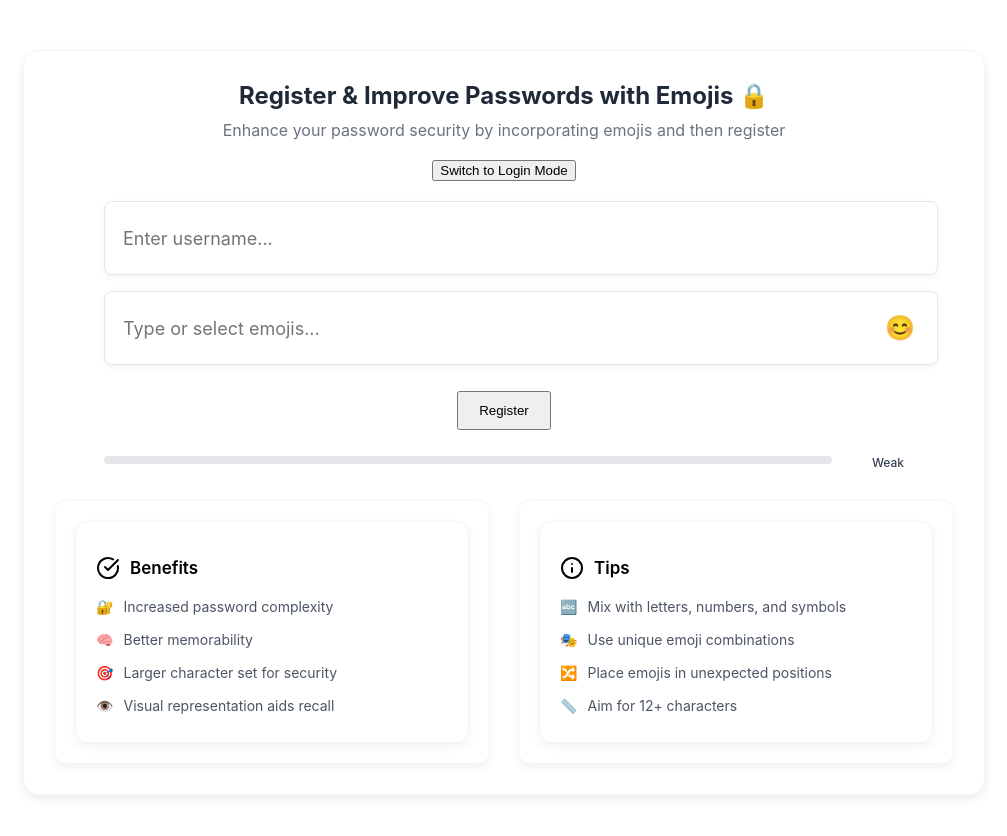
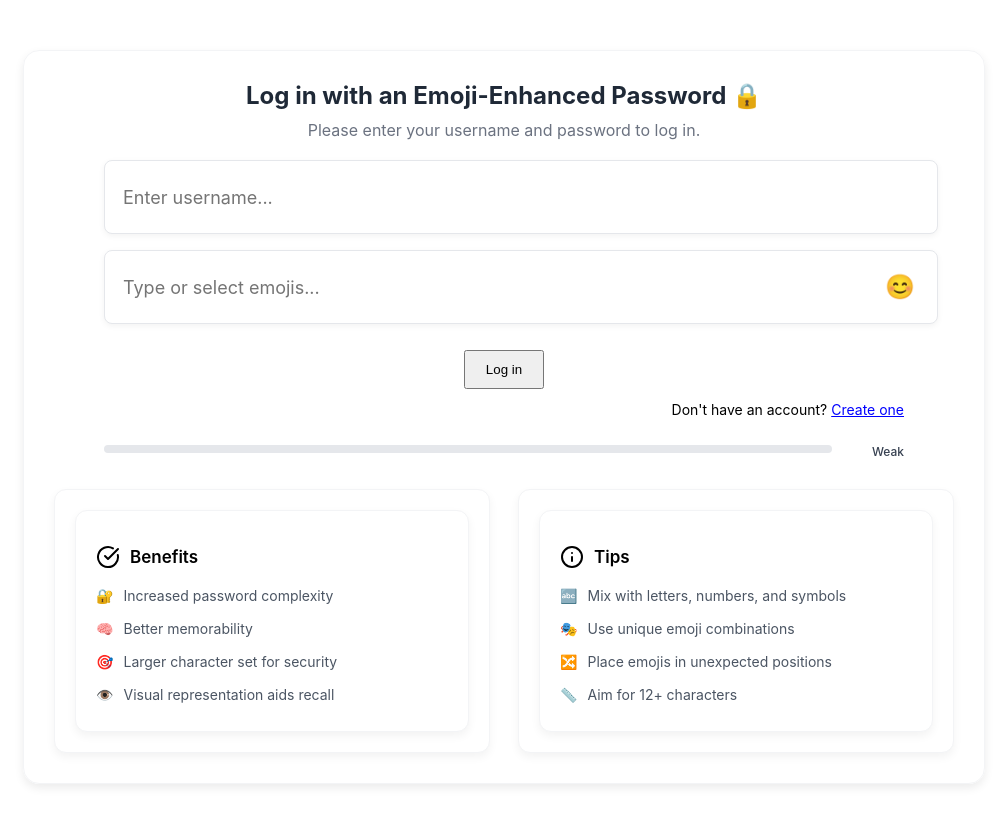
Before and after one commit to YuenKaiTing/PassMoji, a React (Create React App) app in the folder passmoji/: page / in a window 1280 px wide. Shown: the top 836 px of the page, without its empty margins (136-1143 px from the left). Built offline with nearby package versions, Linux system fonts and the light colour scheme.

Commit message:
Add a “dont have an account” for registration

```diff
--- a/passmoji/src/screens/EmojiPasswordCreator.js
+++ b/passmoji/src/screens/EmojiPasswordCreator.js
@@ -6,32 +6,24 @@ import "../styles/EmojiPasswordCreator.css";
 
 const calculatePasswordStrength = (value = "") => {
   let score = 0;
-
-  // 简单的密码强度评分逻辑
-  if (value.length > 8) score += 20;
-  if (/[A-Z]/.test(value)) score += 20;
-  if (/[0-9]/.test(value)) score += 20;
-  // 如果你想让“表情符号”加分，可以加一个正则检测 \p{Extended_Pictographic}
-  if (/[^A-Za-z0-9]/.test(value)) score += 20;
-
-  if (/\p{Extended_Pictographic}/u.test(value)) {
-    score += 20;
-  }
-
-  const finalScore = Math.min(score, 100);
+  if (value.length > 8) score += 25;
+  if (/[A-Z]/.test(value)) score += 25;
+  if (/[0-9]/.test(value)) score += 25;
+  // 如果想让表情符号加分，可新增判断
+  if (/[^A-Za-z0-9]/.test(value)) score += 25;
 
   return {
     score,
     label: score < 50 ? "Weak" : score < 75 ? "Medium" : "Strong",
-    percentage: finalScore,
+    percentage: Math.min(score, 100),
   };
 };
 
 function EmojiPasswordCreator() {
-  // 切换模式：true = 登录模式, false = 注册模式
-  const [isLoginMode, setIsLoginMode] = useState(false);
+  // 初始是登录模式
+  const [isLoginMode, setIsLoginMode] = useState(true);
 
-  // 用户名 & 密码
+  // 用户名、密码
   const [username, setUsername] = useState("");
   const [password, setPassword] = useState("");
 
@@ -41,16 +33,16 @@ function EmojiPasswordCreator() {
   // Emoji Picker
   const [showEmojiPicker, setShowEmojiPicker] = useState(false);
 
-  // 用于显示后端返回信息
+  // 提示信息（来自后端）
   const [info, setInfo] = useState("");
 
-  // 更新密码 & 计算强度
+  // 更新密码并计算强度
   const updatePassword = useCallback((value) => {
     setPassword(value);
     setStrength(calculatePasswordStrength(value));
   }, []);
 
-  // 选中一个 Emoji 时，追加到密码里
+  // 添加选中的 Emoji
   const addEmoji = useCallback((emoji) => {
     setPassword((prev) => {
       const newPassword = prev + emoji;
@@ -68,7 +60,7 @@ function EmojiPasswordCreator() {
     setShowEmojiPicker(false);
   }, []);
 
-  // 提交（注册/登录）
+  // 提交登录或注册
   const handleSubmit = async (e) => {
     e.preventDefault();
     setInfo("");
@@ -89,8 +81,8 @@ function EmojiPasswordCreator() {
         setInfo(isLoginMode
           ? "Login success!"
           : "Register success! You can now login.");
-        // 如果想登录成功后跳转到别的页面：
-        // if (isLoginMode) window.location.href = "/EmojiPassword";
+        // 若登录成功要跳转，可在此处理
+        // if (isLoginMode) window.location.href = "/some-other-route";
       } else {
         setInfo((isLoginMode ? "Login failed: " : "Register failed: ") + data.message);
       }
@@ -100,34 +92,47 @@ function EmojiPasswordCreator() {
     }
   };
 
+  // 切换到“登录模式”时，清空输入框和提示
+  const switchToLogin = (e) => {
+    e.preventDefault();
+    setIsLoginMode(true);
+    setUsername("");
+    setPassword("");
+    setInfo("");
+    setStrength(calculatePasswordStrength(""));
+  };
+
+  // 切换到“注册模式”时，清空输入框和提示
+  const switchToRegister = (e) => {
+    e.preventDefault();
+    setIsLoginMode(false);
+    setUsername("");
+    setPassword("");
+    setInfo("");
+    setStrength(calculatePasswordStrength(""));
+  };
+
   return (
     <div className="emoji-password-container">
-      {/* 标题和副标题 */}
       <div className="emoji-password-title">
         {isLoginMode
-          ? "Login with an Emoji-Enhanced Password 🔒"
-          : "Register & Improve Passwords with Emojis 🔒"}
+          ? "Log in with an Emoji-Enhanced Password 🔒"
+          : "Create an Account & Strengthen Your Password 🔒"
+        }
       </div>
+
       <div className="emoji-password-subtitle">
         {isLoginMode
-          ? "Enter your username & password to login"
-          : "Enhance your password security by incorporating emojis and then register"}
+          ? "Please enter your username and password to log in."
+          : "Please choose a username and enhance your password with emojis to register."
+        }
       </div>
 
-      {/* 模式切换按钮 */}
-      <button
-        onClick={() => setIsLoginMode(!isLoginMode)}
-        style={{ marginBottom: "20px" }}
-      >
-        Switch to {isLoginMode ? "Register Mode" : "Login Mode"}
-      </button>
-
-      {/* 后端返回的信息 */}
+      {/* 后端返回信息 */}
       {info && <p style={{ color: "blue" }}>{info}</p>}
 
-      {/* 表单 */}
       <form onSubmit={handleSubmit} style={{ width: "100%", maxWidth: "800px" }}>
-        {/* 用户名输入框：使用与密码相似的外观 */}
+        {/* 用户名输入框 */}
         <div className="emoji-password-input-container" style={{ marginBottom: "16px" }}>
           <input
             type="text"
@@ -139,20 +144,20 @@ function EmojiPasswordCreator() {
           />
         </div>
 
-        {/* 密码（带 emoji）输入框 */}
+        {/* 密码+emoji输入框 */}
         <div className="emoji-password-input-container" style={{ marginBottom: "16px" }}>
           <input
             type="text"
             placeholder="Type or select emojis..."
             value={password}
             onChange={(e) => updatePassword(e.target.value)}
+            required
             className="emoji-password-input"
-            required
           />
           <button
             onClick={toggleEmojiPicker}
             className="emoji-button"
-            type="button"  // 避免点击后立即submit
+            type="button"
           >
             😊
           </button>
@@ -165,14 +170,37 @@ function EmojiPasswordCreator() {
 
         <button
           type="submit"
-          style={{
-            marginTop: "10px",
-            padding: "10px 20px",
-            cursor: "pointer"
-          }}
+          style={{ marginTop: "10px", padding: "10px 20px", cursor: "pointer" }}
         >
-          {isLoginMode ? "Login" : "Register"}
+          {isLoginMode ? "Log in" : "Register"}
         </button>
+
+        {/* 界面右下角提示链接：登录、注册切换 */}
+        <div style={{ textAlign: "right", marginTop: "10px" }}>
+          {isLoginMode ? (
+            <span style={{ fontSize: "14px" }}>
+              Don't have an account?{" "}
+              <a
+                href="#createOne"
+                onClick={switchToRegister}
+                style={{ color: "blue", textDecoration: "underline", cursor: "pointer" }}
+              >
+                Create one
+              </a>
+            </span>
+          ) : (
+            <span style={{ fontSize: "14px" }}>
+              Already have an account?{" "}
+              <a
+                href="#goLogin"
+                onClick={switchToLogin}
+                style={{ color: "blue", textDecoration: "underline", cursor: "pointer" }}
+              >
+                Log in
+              </a>
+            </span>
+          )}
+        </div>
       </form>
 
       {/* 密码强度条 */}
@@ -180,7 +208,7 @@ function EmojiPasswordCreator() {
         <div className="strength-bar-wrapper">
           <div className="emoji-password-strength-bar">
             <div
-              className={`emoji-password-strength-fill ${strength.label.toLowerCase()}`}
+              className={`emoji-password-strength-fill ${strength.label.toUpperCase()}`}
               style={{ width: `${strength.percentage}%` }}
             ></div>
           </div>
@@ -190,7 +218,7 @@ function EmojiPasswordCreator() {
         </div>
       </div>
 
-      {/* 两个卡片：Benefits / Tips */}
+      {/* 两张卡片 */}
       <div className="card-container">
         <div className="benefits-card">
           <BenefitsCard />
```
